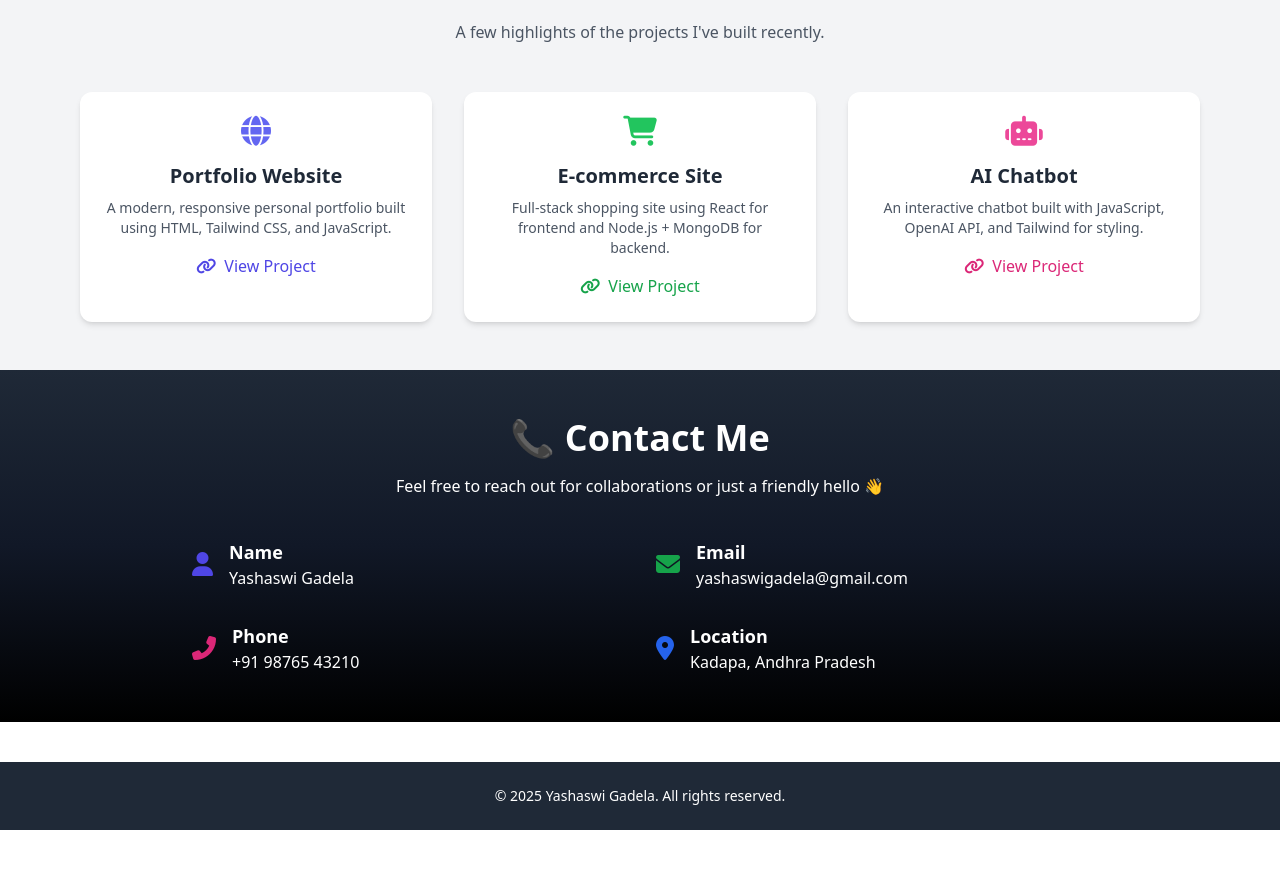
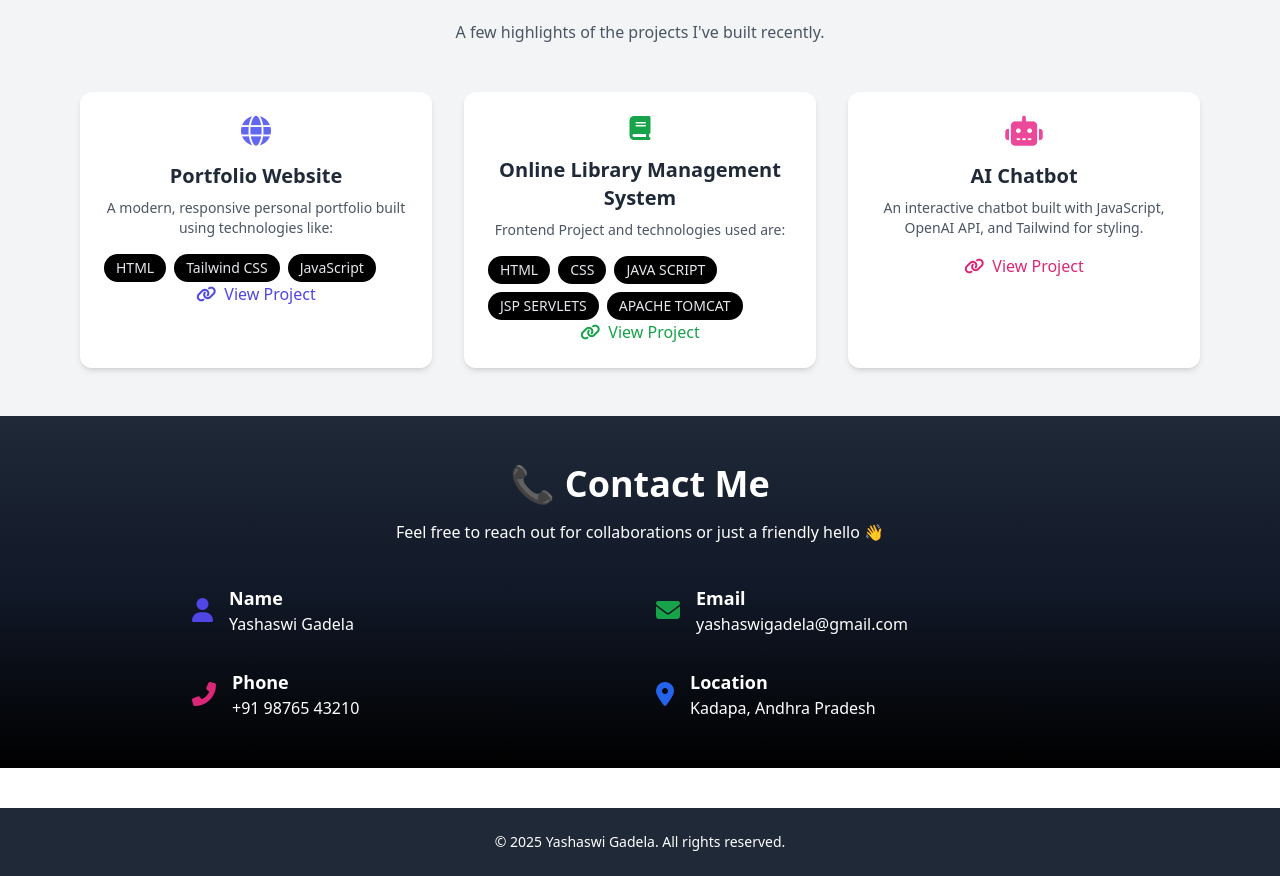
Before and after one commit to yashugadela/profile, a plain HTML site: page index.html in a window 1280 px wide. Shown: the part 1718-2594 px from the top of the page. Before the commit the page ends 2548 px from the top, so only its background shows below. Drawn offline with nearby package versions, Linux system fonts and the light colour scheme.

Commit message:
changes in project

```diff
--- a/index.html
+++ b/index.html
@@ -166,8 +166,13 @@
         </div>
         <h3 class="text-xl font-semibold text-gray-800 mb-2">Portfolio Website</h3>
         <p class="text-gray-600 text-sm mb-4">
-          A modern, responsive personal portfolio built using HTML, Tailwind CSS, and JavaScript.
+          A modern, responsive personal portfolio built using technologies like:
         </p>
+        <div class="flex flex-wrap gap-2 text-sm text-gray-200">
+      <span class="bg-black/100 px-3 py-1 rounded-full hover:scale-105">HTML</span>
+      <span class="bg-black/100 px-3 py-1 rounded-full hover:scale-105">Tailwind CSS</span>
+      <span class="bg-black/100 px-3 py-1 rounded-full hover:scale-105">JavaScript</span>
+     </div>
         <a href="https://yourprojectlink.com" target="_blank" class="inline-flex items-center text-indigo-600 hover:underline">
           <i class="fas fa-link mr-2"></i> View Project
         </a>
@@ -176,13 +181,18 @@
       <!-- Project Card -->
       <div class="bg-white rounded-xl p-6 shadow-md hover:shadow-xl hover:-translate-y-1 transform transition duration-300">
         <div class="text-green-500 text-3xl mb-4">
-          <i class="fas fa-shopping-cart"></i>
+         <i class="fa-solid fa-book text-2xl text-green-600"></i>
         </div>
-        <h3 class="text-xl font-semibold text-gray-800 mb-2">E-commerce Site</h3>
-        <p class="text-gray-600 text-sm mb-4">
-          Full-stack shopping site using React for frontend and Node.js + MongoDB for backend.
-        </p>
-        <a href="#" class="inline-flex items-center text-green-600 hover:underline">
+        <h3 class="text-xl font-semibold text-gray-800 mb-2">Online Library Management System</h3>
+       <p class="text-gray-600 text-sm mb-4">Frontend Project and technologies used are:</p>
+        <div class="flex flex-wrap gap-2 text-sm text-gray-200">
+      <span class="bg-black/100 px-3 py-1 rounded-full hover:scale-105">HTML</span>
+      <span class="bg-black/100 px-3 py-1 rounded-full hover:scale-105">CSS</span>
+      <span class="bg-black/100 px-3 py-1 rounded-full hover:scale-105">JAVA SCRIPT</span>
+      <span class="bg-black/100 px-3 py-1 rounded-full hover:scale-105">JSP SERVLETS</span>
+      <span class="bg-black/100 px-3 py-1 rounded-full hover:scale-105">APACHE TOMCAT</span>
+    </div>
+        <a href="#" class="inline-flex items-center text-green-600 hover:underline" class="mt-3">
           <i class="fas fa-link mr-2"></i> View Project
         </a>
       </div>
```
